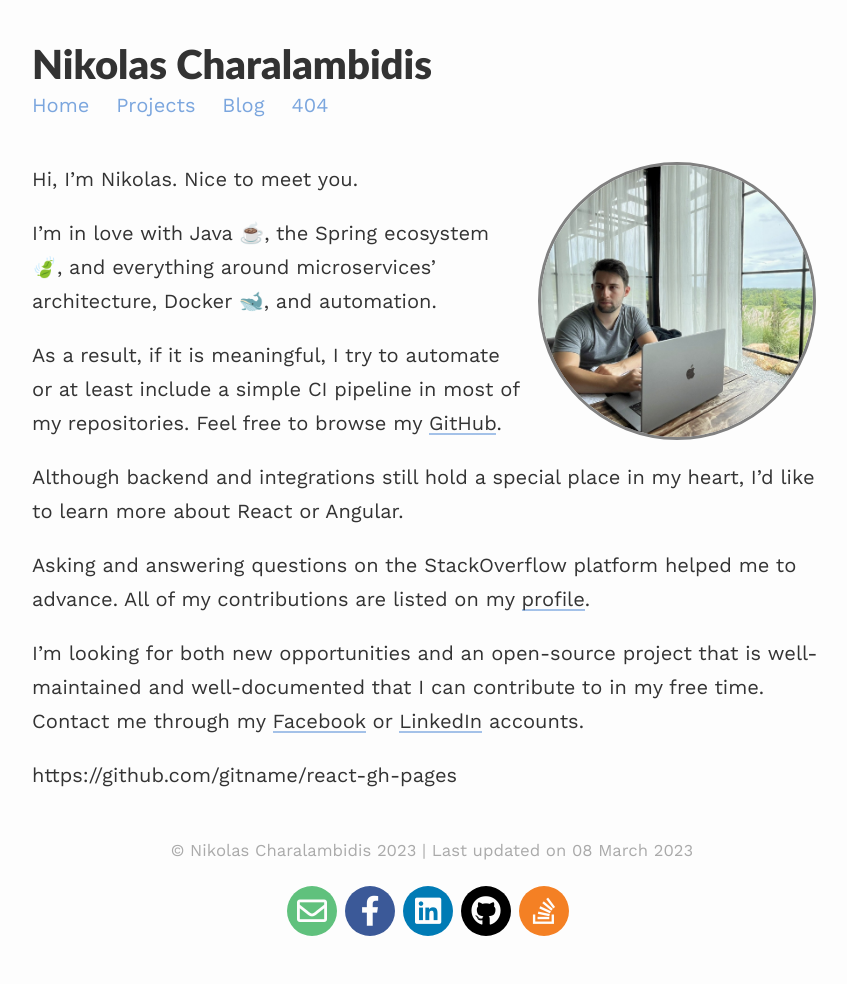
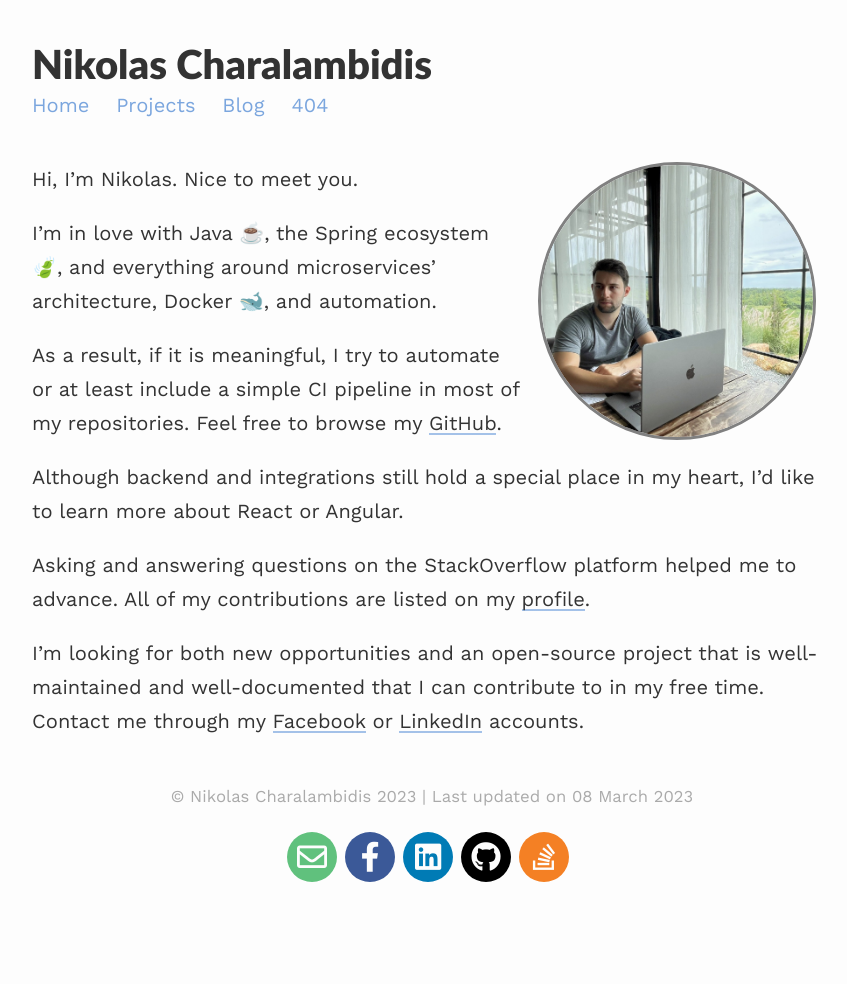
Before and after one commit to Nikolas-Charalambidis/nikolas-charalambidis.github.io, a Jekyll site: the page built from index.md, in a window 1280 px wide. Shown: the whole page, without its empty margins (208-1055 px from the left). Built offline with Jekyll 4.4.1, drawn with Linux system fonts in a browser that asks for light colours; nearby versions of some CDN libraries; comment, search, counter and statistics services are not loaded; after the commit the page ends 930 px from its top, so only the background shows below that; some of the changed lines change nothing that is shown.

Commit message:
index.md

```diff
--- a/index.md
+++ b/index.md
@@ -17,9 +17,3 @@ Although backend and integrations still hold a special place in my heart, I'd li
 Asking and answering questions on the StackOverflow platform helped me to advance. All of my contributions are listed on my [profile](https://stackoverflow.com/users/3764965/nikolas-charalambidis?tab=profile).
 
 I'm looking for both new opportunities and an open-source project that is well-maintained and well-documented that I can contribute to in my free time. Contact me through my [Facebook](https://www.facebook.com/nikolas.charalambidis) or [LinkedIn](https://www.linkedin.com/in/nikolas-charalambidis) accounts.
-
-
-
-
-
-https://github.com/gitname/react-gh-pages
```
